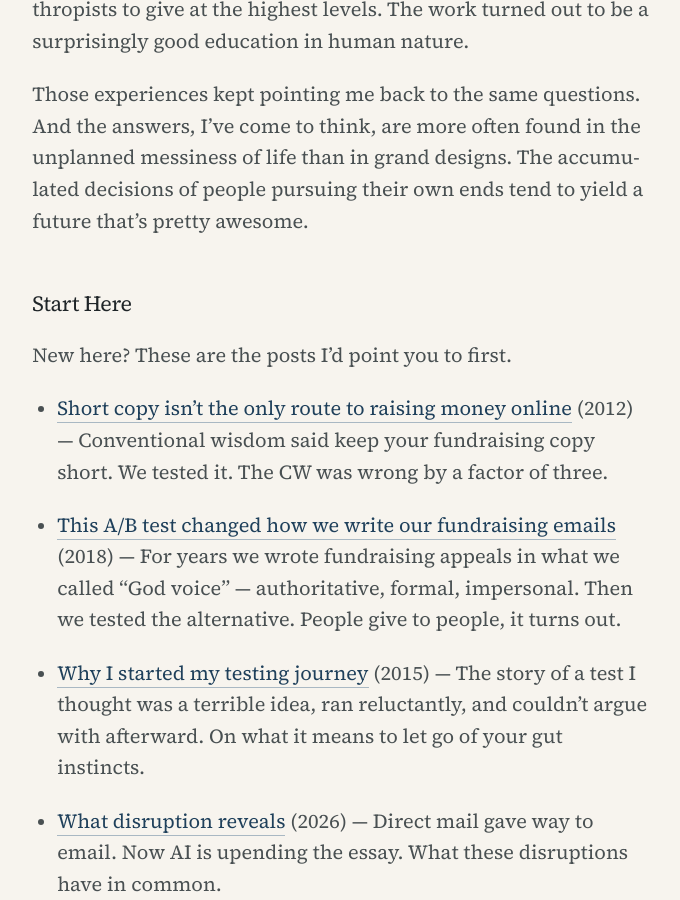
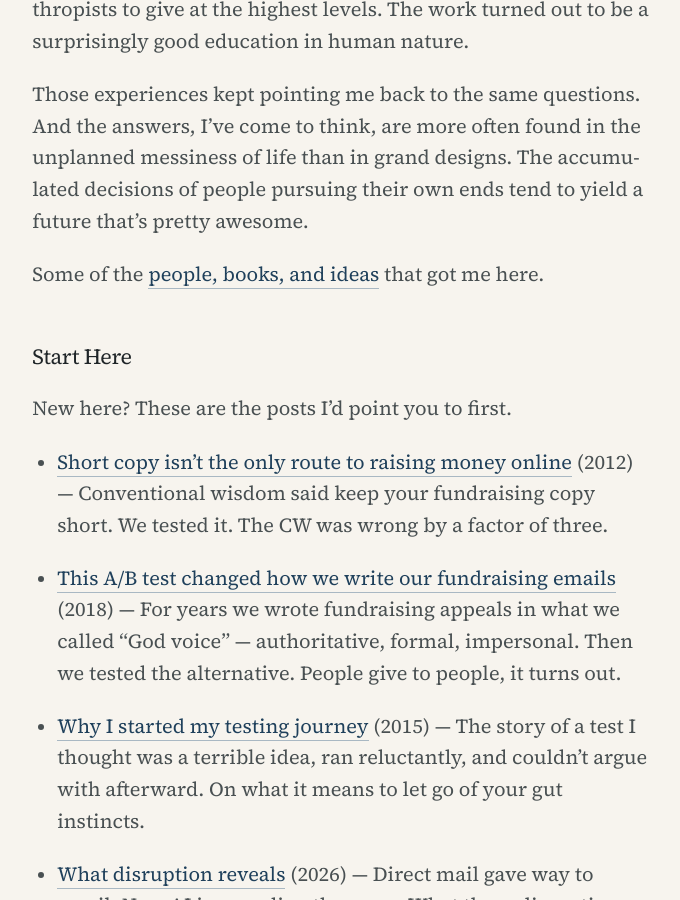
Before and after one commit to nathanielward/nathanielward.github.io, a Jekyll site: the page built from about.md, in a window 1280 px wide and 900 px high, scrolled down 501 px. Shown: the whole window, without its empty margins (298-978 px from the left). Built offline with Jekyll 4.4.1, drawn with Linux system fonts in a browser that asks for light colours.

Commit message:
Update about.md to link influences

```diff
--- a/about.md
+++ b/about.md
@@ -11,6 +11,8 @@ These questions have shaped how I see the world — and this site is where I kee
 I've spent more than twenty years trying to understand what moves people to act. First in direct marketing, learning what actually persuades donors at scale. Then in major gift fundraising, working to inspire some of the country's most successful philanthropists to give at the highest levels. The work turned out to be a surprisingly good education in human nature.
 
 Those experiences kept pointing me back to the same questions. And the answers, I've come to think, are more often found in the unplanned messiness of life than in grand designs. The accumulated decisions of people pursuing their own ends tend to yield a future that's pretty awesome.
+
+Some of the [people, books, and ideas](/influences/) that got me here.
 
 ## Start Here
 
```
